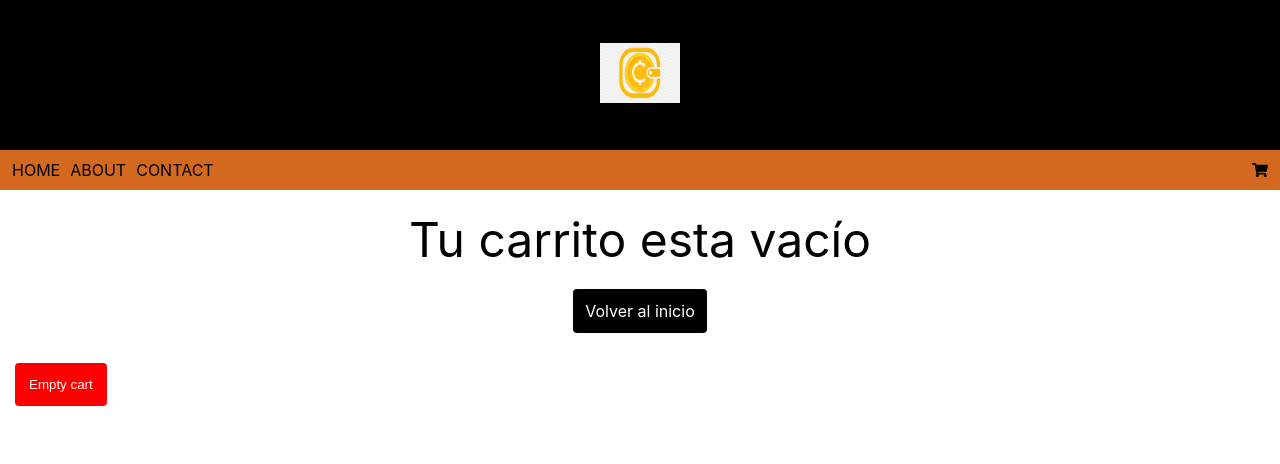
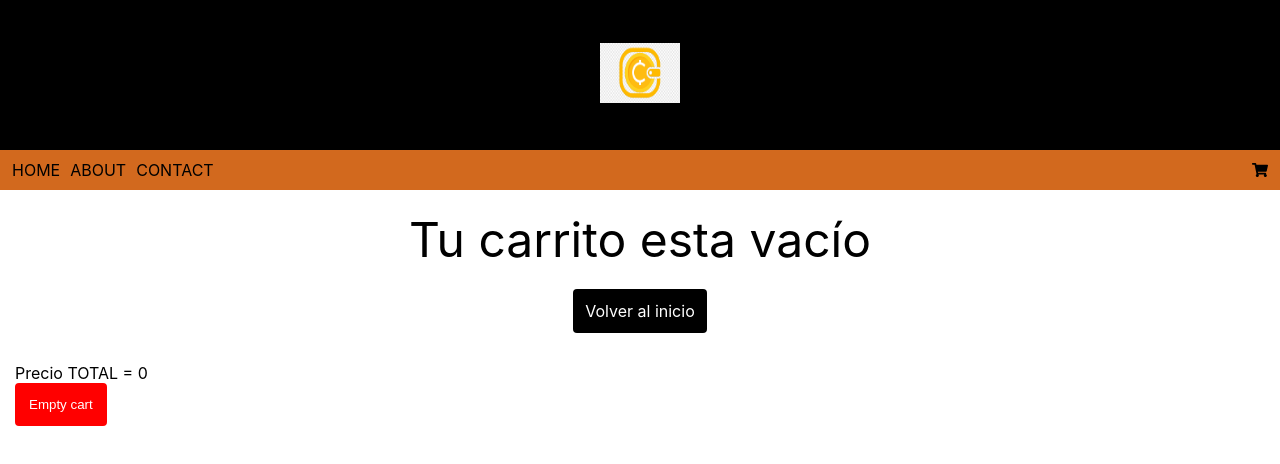
Before and after one commit to Facundo-Muoio/e-commerce, a React (Create React App) app: page /Cart in a window 1280 px wide. Shown: the top 464 px of the page. Built offline with nearby package versions, Linux system fonts and the light colour scheme.

Commit message:
cart price total

```diff
--- a/src/views/Cart/Cart.js
+++ b/src/views/Cart/Cart.js
@@ -7,6 +7,14 @@ export const Cart = () => {
 
     const {items, removeItem, clearItems} = useContext(CartContext);
 
+        let acumDos = 0
+        let acumUno
+
+        items.map((item) => {
+        acumUno = item.price * item.cantidad
+        acumDos = acumDos + acumUno
+        return acumDos
+    })
 
 
 
@@ -19,12 +27,13 @@ export const Cart = () => {
                     items.map((item) => (
                         <div key={item.id}>
                             <br /><br />
-                            <h3>nombre:{item.name} id:{item.id} cantidad:{item.cantidad} </h3>
+                            <h3>nombre:{item.name} id:{item.id} cantidad:{item.cantidad} precio:{item.price * item.cantidad}</h3>
                             <button className="btnDeleteProduct" onClick={() => removeItem(item.id)}>Borrar producto</button>
                         </div>
                     ))
                 }
             </div>
+            <div>Precio TOTAL = {acumDos}</div>
             <button className="btnEmptyCart" onClick={() => clearItems()}>Empty cart</button>
         </div>
     )
```
